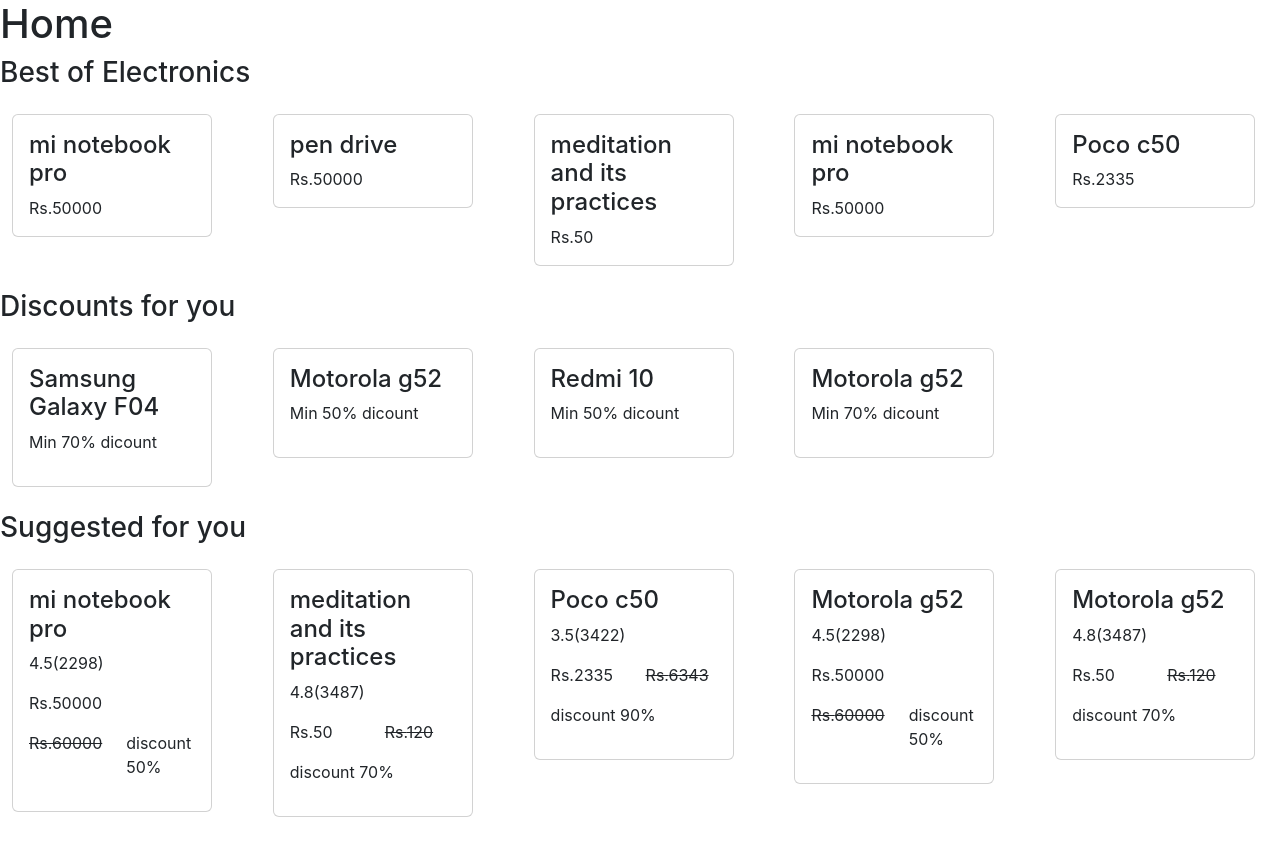
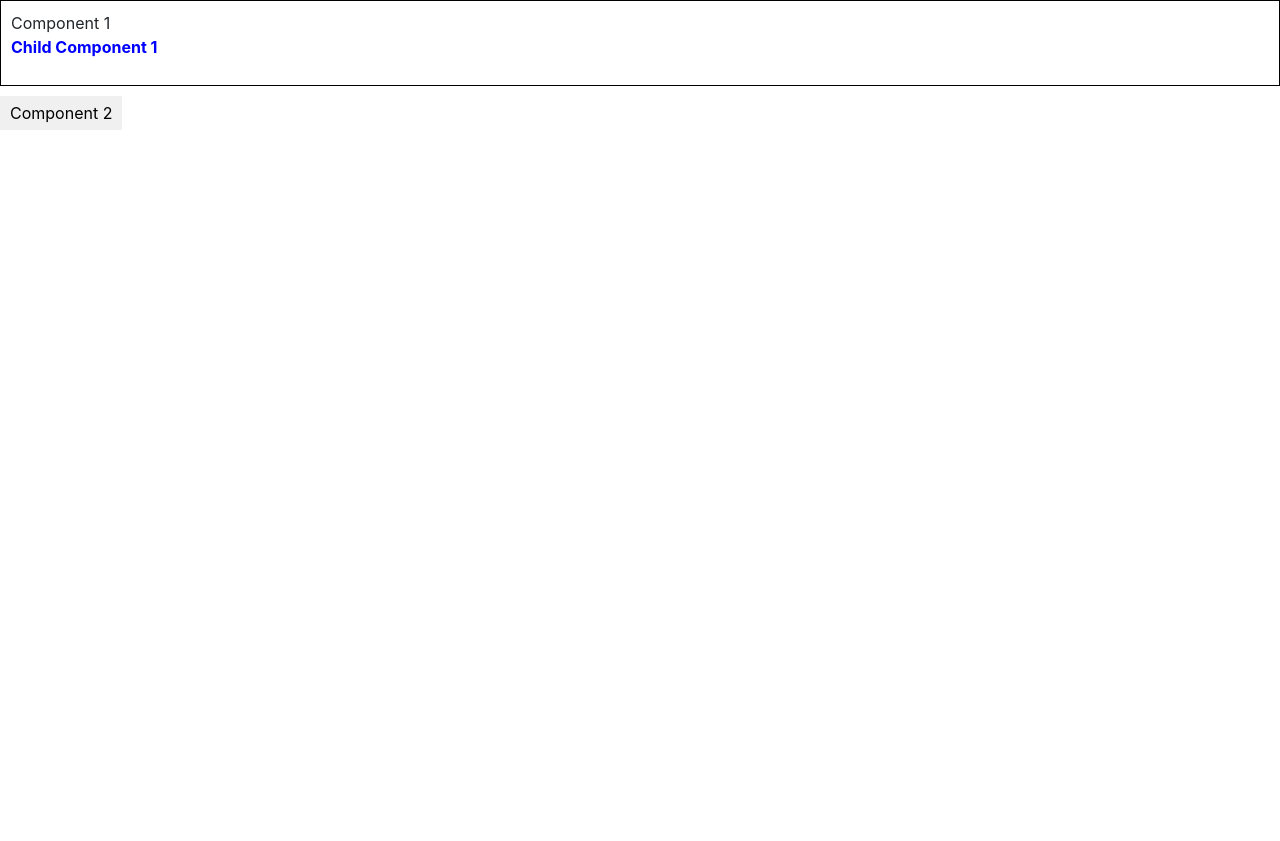
Before and after one commit to majestymewtwo/react-from-json, a React (Create React App) app: page / in a window 1280 px wide. After the commit the page ends 800 px from the top, so only its background shows below. Built offline with nearby package versions, Linux system fonts and the light colour scheme; no server answers; data requests are answered from the project's data file.

Commit message:
first commit

```diff
--- a/src/Pages/Home.js
+++ b/src/Pages/Home.js
@@ -1,30 +1,11 @@
-import { Link } from "react-router-dom";
-import Product from "./Product";
+import data from '../json/configuredata.json'
+import DynamicComponent from "../components/DynamicComponent";
 
 export default function Home() {
+  const pageKey = 'page1';
   return (
     <div>
-      <h1>Home</h1>
-      <div>
-        <h3>Best of Electronics</h3>
-        <div className="row">
-          {["1", 2, 3, 4, 5].map((item) => (
-          <div className="col">  <Product id={item} type="best" />
-         </div> ))}
-        </div>
-        <h3>Discounts for you</h3>
-        <div className="row">
-          {[6, 7, 8, 9, 10].map((item) => (
-          <div className="col">  <Product id={item} type="discount" />
-         </div> ))}
-        </div>
-        <h3>Suggested for you</h3>
-        <div className="row">
-          {[1, 3, 5, 7, 9].map((item) => (
-          <div className="col">  <Product id={item} type="suggest" />
-         </div> ))}
-        </div>
-      </div>
+      <DynamicComponent config={data} pageKey={pageKey}/>
     </div>
   );
 }
--- a/src/Pages/Product.js
+++ b/src/Pages/Product.js
@@ -23,7 +23,7 @@ export default function Product(props) {
                 {props.type == "best" ? (
                   <p class="card-text">Rs.{product.price}</p>
                 ) : props.type == "discount" ? (
-                  <p>Min {product.discount} dicount</p>
+                  <p>Min {product.discount} discount</p>
                 ) : (
                   <div>
                     <div className="row">
--- /dev/null
+++ b/src/components/DynamicComponent.js
@@ -0,0 +1,51 @@
+import React from "react";
+import "../css/configurecss.css";
+
+const onclick1 = {
+  alert: () => {
+    alert("Hello! I am an alert box!");
+  },
+  alert2: () => {
+    alert("Alert2 Alert2 Alert2");
+  },
+};
+
+const DynamicComponent = ({ config, pageKey }) => {
+  const renderComponent = (component) => {
+    const {
+      tag,
+      content,
+      props,
+      children,
+      onClick,
+      pageKey: componentPageKey,
+    } = component;
+    const ComponentTag = tag;
+
+    if (componentPageKey && componentPageKey !== pageKey) {
+      return null;
+    }
+
+    return (
+      <ComponentTag
+        {...props}
+        onClick={onclick1[onClick]}
+      >
+        {content}
+        {children && children.map(renderComponent)}
+      </ComponentTag>
+    );
+  };
+
+  return (
+    <div>
+      {config.map((component, index) => (
+        <React.Fragment key={index}>
+          {renderComponent(component)}
+        </React.Fragment>
+      ))}
+    </div>
+  );
+};
+
+export default DynamicComponent;
--- /dev/null
+++ b/src/css/configurecss.css
@@ -0,0 +1,23 @@
+/* Example CSS styles */
+.component-1 {
+    padding: 10px;
+    border: 1px solid #000;
+  }
+
+  .child-component-1 {
+    color: blue;
+    font-weight: bold;
+  }
+
+  .child-component-2 {
+    color: green;
+    font-style: italic;
+  }
+
+  .component-2 {
+    margin-top: 10px;
+    background-color: #f0f0f0;
+    padding: 5px 10px;
+    border: none;
+    cursor: pointer;
+  }
--- /dev/null
+++ b/src/json/configuredata.json
@@ -0,0 +1,39 @@
+[
+  {
+    "tag": "div",
+    "content": "Component 1",
+    "props": {
+      "className": "component-1",
+      "styles": { "color": "red" }
+    },
+    "children": [
+      {
+        "tag": "p",
+        "content": "Child Component 1",
+        "props": {
+          "className": "child-component-1",
+          "styles": { "fontWeight": "bold" }
+        },
+        "pageKey": "page1"
+      },
+      {
+        "tag": "p",
+        "content": "Child Component 2",
+        "props": {
+          "className": "child-component-2",
+          "styles": { "fontStyle": "italic" }
+        },
+        "pageKey": "page2"
+      }
+    ]
+  },
+  {
+    "tag": "button",
+    "content": "Component 2",
+    "props": {
+      "className": "component-2"
+    },
+    "onClick" : "alert",
+    "pageKey": "page1"
+  }
+]
```
